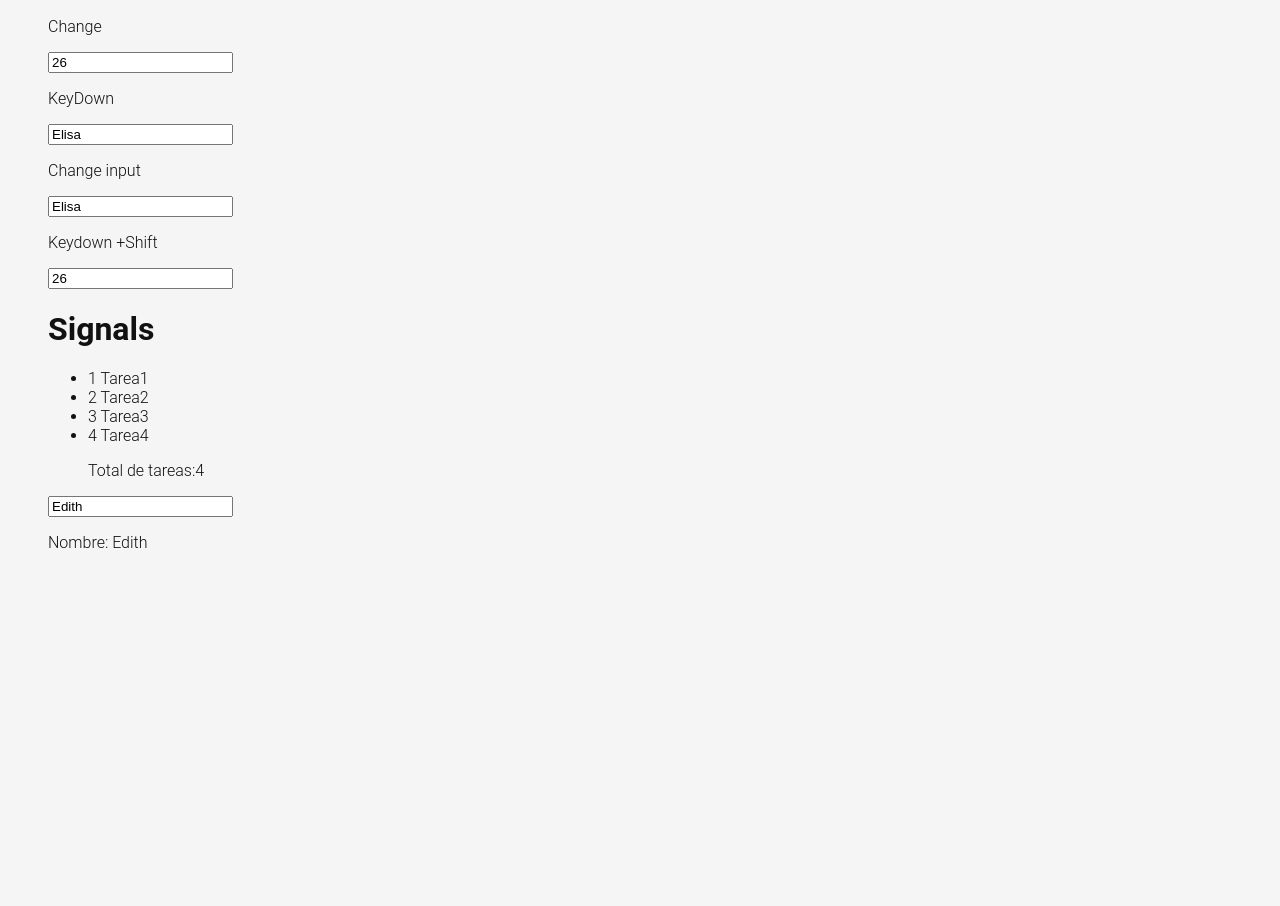
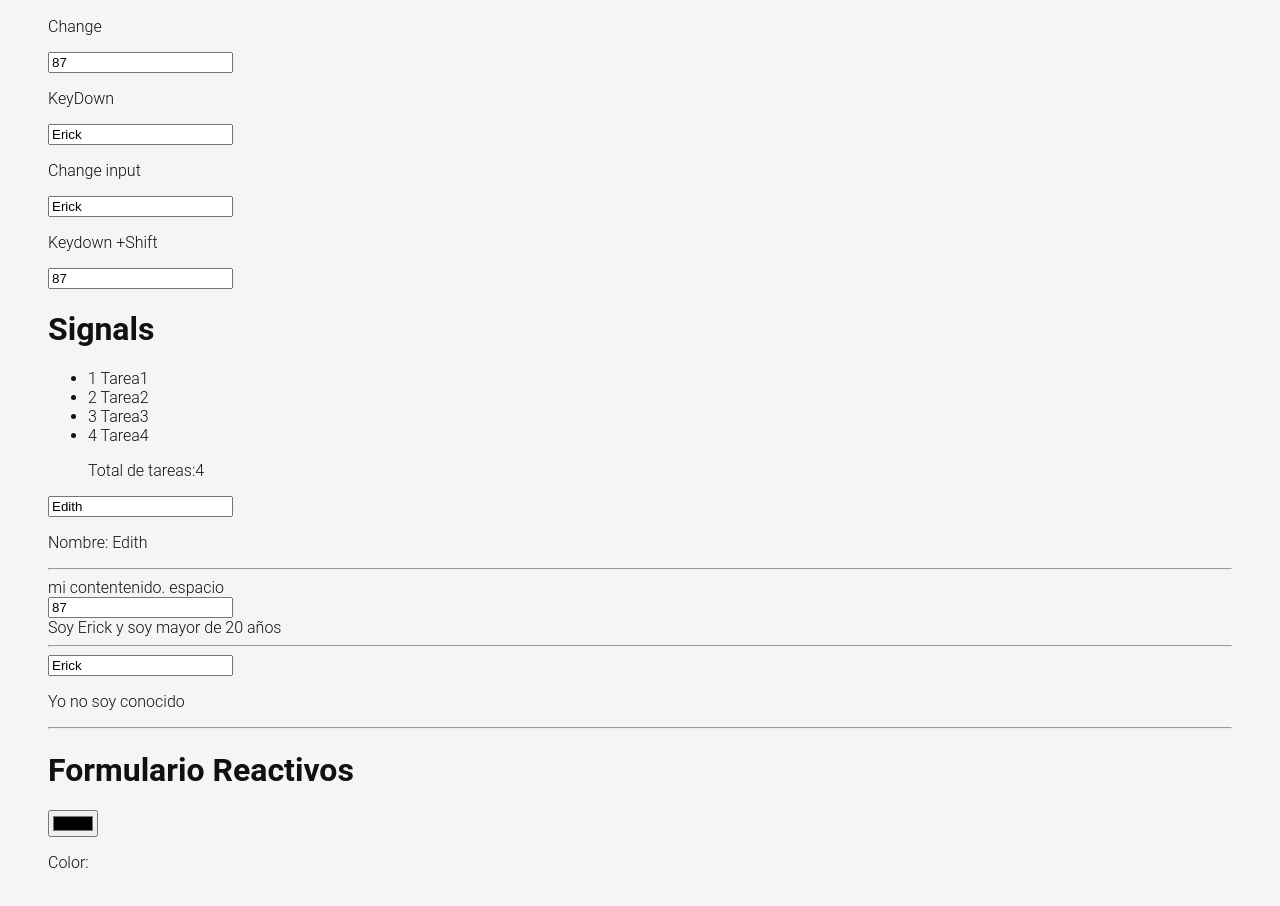
Before and after one commit to EdithManR/todoAngular, an Angular app: page /lab in a window 1280 px wide. Shown: the part 760-1666 px from the top of the page. Before the commit the page ends 1376 px from the top, so only its background shows below. Built offline with nearby package versions, Linux system fonts and the light colour scheme.

Commit message:
Se cambia input con signals por form reactivo

```diff
--- a/src/app/pages/home/home.component.html
+++ b/src/app/pages/home/home.component.html
@@ -8,7 +8,8 @@
         placeholder="Escriba nueva tarea"
         autofocus
         type="text"
-        (change)='changeHandlerInput($event)'
+        [formControl]="newTaskCtrl"
+        (keydown.enter)="changeHandlerInput()"
       />
     </div>
   </header>
@@ -56,7 +57,10 @@
     <!-- This footer should be hidden by default and shown when there are todos -->
     <footer class="footer">
       <!-- This should be `0 items left` by default -->
-      <span class="todo-count"><strong>{{ tasks().length }}</strong> Tareas restantes</span>
+      <span class="todo-count"><strong>{{ tasks().length }}</strong>
+        <span *ngIf="tasks().length === 1; else elseBlock">Tarea restante</span>
+        <ng-template #elseBlock>Tareas restantes</ng-template>
+      </span>
       <!-- Remove this if you don't implement routing -->
       <!--<ul class="filters">
         <li>
--- a/src/app/pages/home/home.component.ts
+++ b/src/app/pages/home/home.component.ts
@@ -1,5 +1,6 @@
 import { Component, signal } from '@angular/core';
-import { NgFor } from "@angular/common";
+import { CommonModule } from '@angular/common';
+import { FormControl, ReactiveFormsModule, Validators } from '@angular/forms';
 
 import { Task } from '../../models/task.model';
 
@@ -8,7 +9,7 @@ import { Task } from '../../models/task.model';
   standalone: true,
   templateUrl: './home.component.html',
   styleUrl: './home.component.css',
-  imports: [ NgFor ]
+  imports: [ CommonModule, ReactiveFormsModule]
 })
 export class HomeComponent {
   tasks = signal<Task[]>([
@@ -29,10 +30,19 @@ export class HomeComponent {
       }
   ]);
 
-  changeHandlerInput(event:Event){
-    const input = event.target as HTMLInputElement;
-    const newTask = input.value;
-    this.addTask(newTask)
+  newTaskCtrl =new FormControl('', {
+    nonNullable:true,
+    validators:[
+      Validators.required,
+    ]
+  })
+  changeHandlerInput(){
+    if(this.newTaskCtrl.valid){
+      const value= this.newTaskCtrl.value;
+      this.addTask(value);
+      this.newTaskCtrl.setValue('');
+    }
+
   }
 
   addTask(title: string){
--- a/src/app/pages/lab/lab.component.html
+++ b/src/app/pages/lab/lab.component.html
@@ -10,22 +10,22 @@
   <h2>{{ 'Hola'.repeat(4) }}</h2>
   <p>Hola mi nombre es  {{ name() }} y mi edad es {{ age }}</p>
   <hr>
-  <img [src]="person.avatar" alt="">
-  <input type="number" [value]="person.age">
+  <img [src]="person().avatar" alt="">
+  <input type="number" [value]="person().age">
   <button disabled="true"> Click me</button>
   <hr>
-  <p>Persona: {{person.name}}</p>
+  <p>Persona: {{person().name}}</p>
   <hr>
   <button (click)="clickHandler()">Click me</button>
   <button (dblclick)="clickHandler()">doble click me</button>
   <p>Change</p>
-  <input type="number" [value]="person.age" (change)="changeHandler($event)">
+  <input type="number" [value]="person().age" (change)="changeHandler($event)">
   <p>KeyDown</p>
-  <input type="text" [value]="person.name" (keydown)="keydownHandler($event)">
+  <input type="text" [value]="person().name" (keydown)="keydownHandler($event)">
    <p>Change input</p>
-  <input type="text" [value]="person.name" (change)="changeHandler($event)">
+  <input type="text" [value]="person().name" (change)="changeHandler($event)">
   <p>Keydown +Shift</p>
-  <input type="text" [value]="person.age" (keydown.shift.a)="clickHandler()">
+  <input type="text" [value]="person().age" (keydown.shift.a)="clickHandler()">
   <h1>Signals</h1>
   <ul>
     <li *ngFor="let task of tasks(); index as i">
@@ -35,4 +35,31 @@
   </ul>
   <input type="text" [value]="name()" (change)="changeHandlerInput($event)">
   <p>Nombre: {{ name() }}</p>
+  <hr>
+  <div *ngIf=" 1 === 1">
+    mi contentenido. espacio
+  </div>
+  <div *ngIf="name() === 'Rafa'">
+    Hola Rafa
+  </div>
+  <input type="number" [value]="person().age" (change)="changeAge($event)">
+   <div *ngIf="person().name === 'Erick' && person().age>18; else miBlock">
+    Soy Erick y soy mayor de 20 años
+  </div>
+  <ng-template #miBlock>
+    No soy Erick y soy menor de 20 años
+  </ng-template>
+  <hr>
+  <input type="text" [value]="person().name" (change)="changeName($event)">
+  <div [ngSwitch]="person().name">
+    <p *ngSwitchCase="'Edith'">Soy Edith</p>
+    <p *ngSwitchCase="'Pedro'">Soy {{person().name}}</p>
+    <p *ngSwitchCase="'Paloma'">Soy {{person().name}}</p>
+    <p *ngSwitchDefault>Yo no soy  conocido</p>
+  </div>
+
+  <hr>
+  <h1>Formulario Reactivos</h1>
+  <input type="color" [formControl]="colorCtrl">
+  <p>Color: {{colorCtrl.value}}</p>
 </div>
--- a/src/app/pages/lab/lab.component.ts
+++ b/src/app/pages/lab/lab.component.ts
@@ -1,11 +1,12 @@
 import { Component, signal } from '@angular/core';
-import { NgFor } from '@angular/common';
+import { CommonModule } from '@angular/common';
+import { FormControl, ReactiveFormsModule } from '@angular/forms';
 
 
 @Component({
   selector: 'app-lab',
   standalone: true,
-  imports: [NgFor],
+  imports: [CommonModule,ReactiveFormsModule],
   templateUrl: './lab.component.html',
   styleUrl: './lab.component.css'
 })
@@ -26,10 +27,18 @@ export class LabComponent {
   age = 41;
   url = 'https://files.merca20.com/uploads/2020/07/NYCGifathon12.gif';
 
-  person = {
-    name: 'Elisa',
-    age: 26,
+  person = signal({
+    name: 'Erick',
+    age: 87,
     avatar: 'https://imgproxy.domestika.org/unsafe/w:820/plain/src://content-items/003/452/287/Knock_Knock-original.gif?1575047764',
+  });
+
+  colorCtrl = new FormControl();
+
+  constructor(){
+    this.colorCtrl.valueChanges.subscribe(value =>{
+      console.log(value);
+    })
   }
 
   clickHandler(){
@@ -50,4 +59,24 @@ export class LabComponent {
     this.name.set(newValue);
     console.log(this.name());
   }
+  changeAge(event:Event){
+    const input = event.target as HTMLInputElement;
+    const newValue = input.value;
+    this.person.update(prevState => {
+      return{
+        ...prevState,
+        age:parseInt(newValue, 10)
+      }
+    })
+  }
+  changeName(event:Event){
+    const input = event.target as HTMLInputElement;
+    const newValue = input.value;
+    this.person.update(prevState => {
+      return{
+        ...prevState,
+        name:newValue
+      }
+    })
+  }
 }
```
